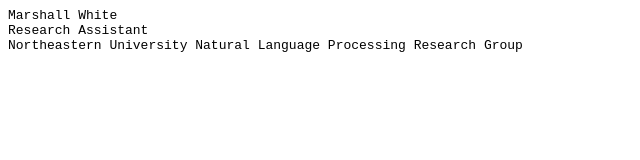
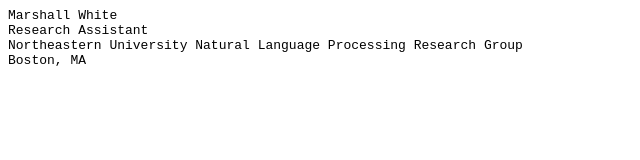
Before and after one commit to marshallwhiteorg/marshallwhiteorg.github.io, a plain HTML site: page index.html in a window 1280 px wide. Shown: the full height of the page, 0-640 px from the left. Drawn offline with Linux system fonts and the light colour scheme.

Commit message:
Update index.html

```diff
--- a/index.html
+++ b/index.html
@@ -2,4 +2,5 @@
 Marshall White
 Research Assistant
 Northeastern University Natural Language Processing Research Group
+Boston, MA
 </pre>
```
